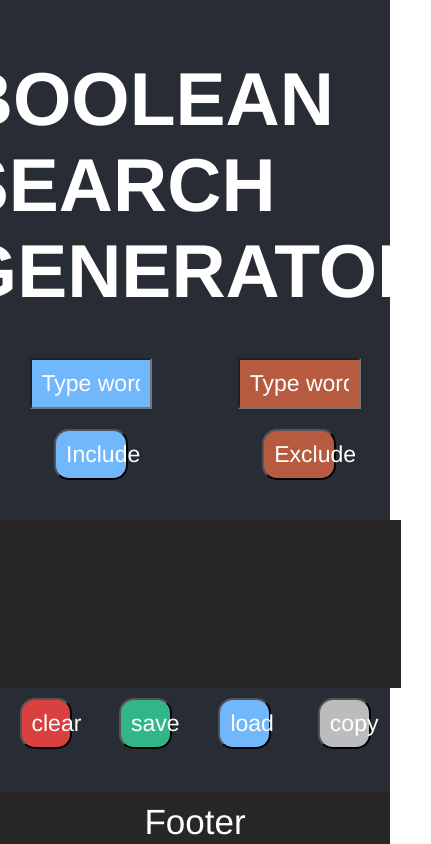
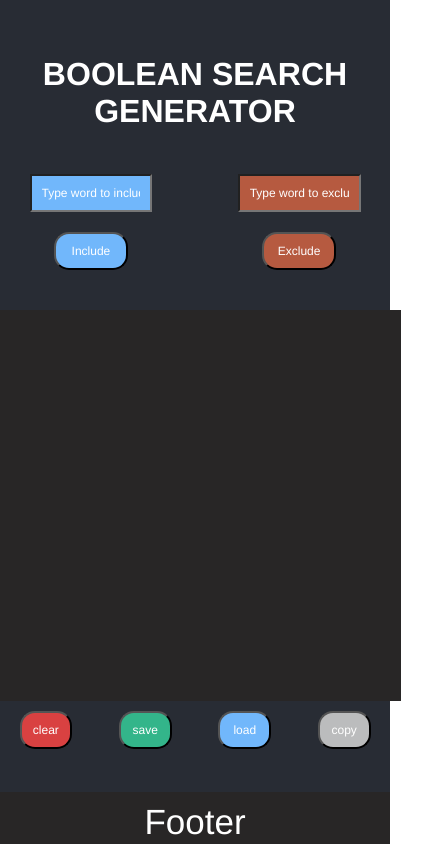
Before and after one commit to jkenjidc/LinkedInBooleanSearchTool, a React (Create React App) app: page / in a window 390 px wide. Shown: the whole page, 431 px wide, since content can reach past the window. Built offline with nearby package versions, Linux system fonts and the light colour scheme.

Commit message:
fixed copy button and added responsiveness

```diff
--- a/public/index.html
+++ b/public/index.html
@@ -26,7 +26,7 @@
     -->
     <title>React App</title>
   </head>
-  <body style = "margin: 0; padding: 0">
+  <body style = "margin: 0; padding: 0; width: 100%">
     <noscript>You need to enable JavaScript to run this app.</noscript>
     <div id="root"></div>
     <!--
--- a/src/App.module.css
+++ b/src/App.module.css
@@ -1,4 +1,5 @@
 .App {
+  text-align: center;
   background-color: #282c34;
   height: 100vh;
   width: 100vw;
--- a/src/SearchGenerator.module.css
+++ b/src/SearchGenerator.module.css
@@ -4,10 +4,11 @@
     background-color: #282626;
     margin-top: 0;
     padding-top: 0;
+    margin-right: 0;
 }
 
 .Heading {
-    font-size: 75px;
+    font-size: clamp(2rem, 0.481rem + 6.2319vw, 4.6875rem);
     font-family: Helvetica, sans-serif;
     font-weight: 700;
     letter-spacing: 0.02px;
@@ -37,8 +38,9 @@
     background-color: #282626;
     width: 90%;
     height:45%;
-    font-size: 35px;
+    font-size: clamp(1rem, 0.3288rem + 2.7536vw, 2.1875rem);
     font-family: Helvetica, sans-serif;
+    line-height: 1.5;
 }
 
 .Buttons{
@@ -46,7 +48,7 @@
     flex-direction: row;
     justify-content: space-between;
     width: 90%;
-    font-size: 23px;
+    font-size: clamp(0.75rem, 0.3614rem + 1.5942vw, 1.4375rem);
     font-family: Helvetica, sans-serif;
     padding: 10px;
     border-radius: 15px;
@@ -58,7 +60,7 @@
     flex-direction: row;
     justify-content: space-between;
     width: 90%;
-    font-size: 23px;
+    font-size: clamp(0.75rem, 0.3614rem + 1.5942vw, 1.4375rem);
     font-family: Helvetica, sans-serif;
     padding: 10px;
     border-radius: 15px;
--- a/src/SearchGenerator.tsx
+++ b/src/SearchGenerator.tsx
@@ -22,7 +22,7 @@ const SearchGenerator = () => {
 
         const ignore = () => {
             if (exclude !== '' && current !== ''){
-                display!.innerHTML = `${current} AND NOT "${exclude}"`;
+                display!.innerHTML = `${current} NOT "${exclude}"`;
                 (document.getElementById('exclude')as HTMLInputElement).value = '';
             }
 
@@ -53,6 +53,7 @@ const SearchGenerator = () => {
             case 'copy':
                 if (current !== "" && modal){
                     modal.style.display = 'block';
+                    navigator.clipboard.writeText(current as string)
                     message!.innerHTML = "Copied Sucessfully"
                 }
                 break;
```
